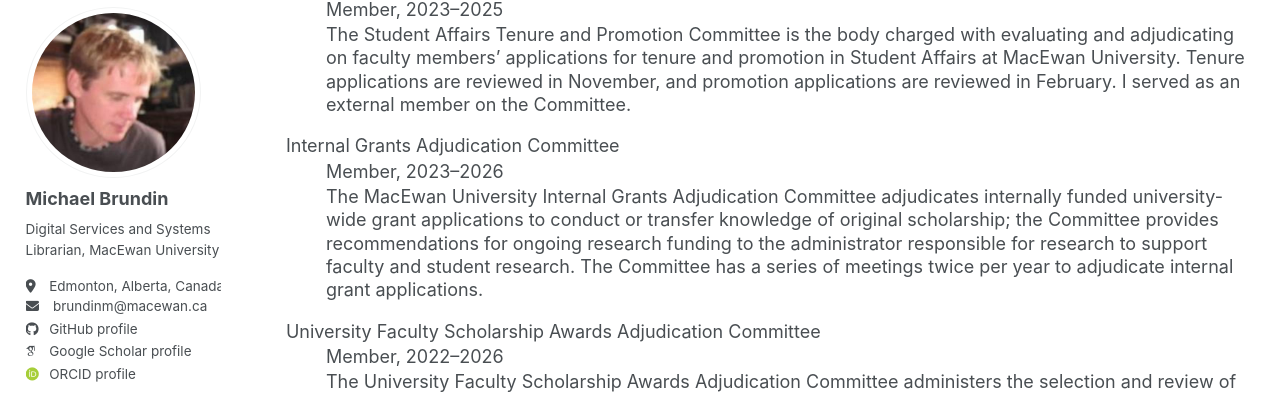
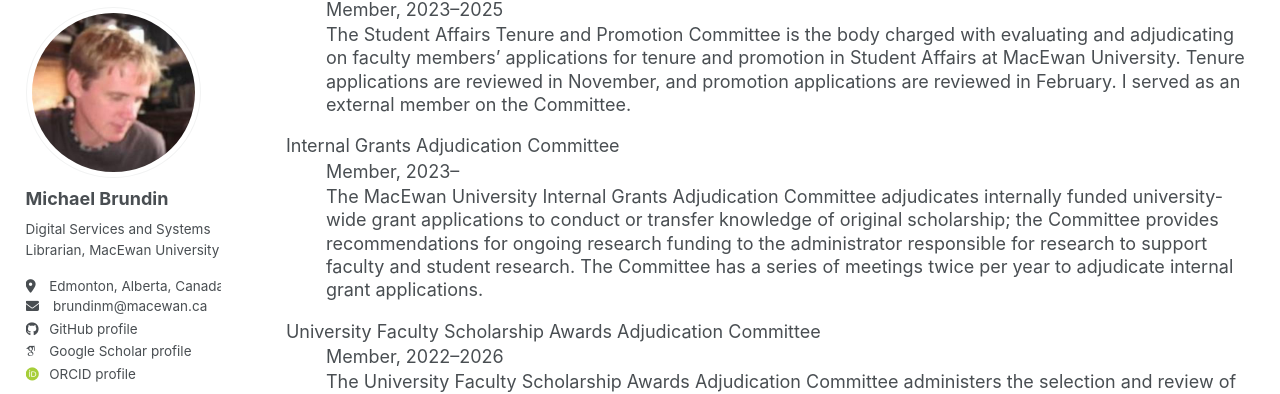
Before and after one commit to brundinm/brundinm.github.io, a Jekyll site: the page built from _pages/service.html, in a window 1280 px wide and 900 px high, scrolled down 880 px. Shown: the part 100-494 px from the top of the window. Built offline with Jekyll 4.4.1, drawn with Linux system fonts in a browser that asks for light colours; some web fonts are replaced; a script bundle is joined from its source files by our own code; library files that are not in the unit come from our copies.

Commit message:
Update service.html

```diff
--- a/_pages/service.html
+++ b/_pages/service.html
@@ -77,7 +77,7 @@ dl dt {
 </dl>
 <dl>
   <dt>Internal Grants Adjudication Committee</dt>
-  <dd>Member, 2023–2026</dd>
+  <dd>Member, 2023–</dd>
   <dd>The MacEwan University Internal Grants Adjudication Committee adjudicates internally funded university-wide grant applications to conduct or transfer knowledge of original scholarship; the Committee provides recommendations for ongoing research funding to the administrator responsible for research to support faculty and student research. The Committee has a series of meetings twice per year to adjudicate internal grant applications.</dd>
 </dl>
 <dl>
```
